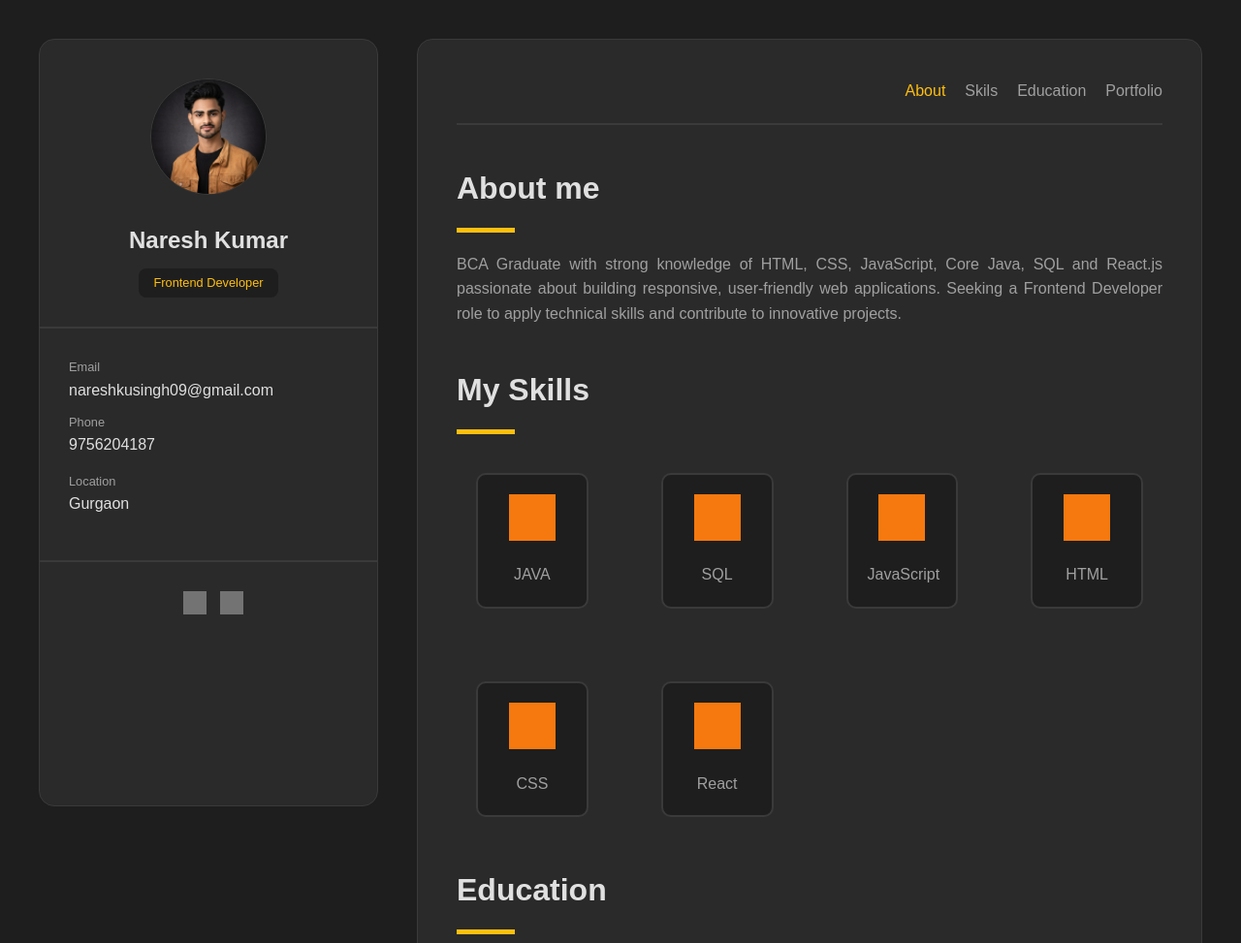
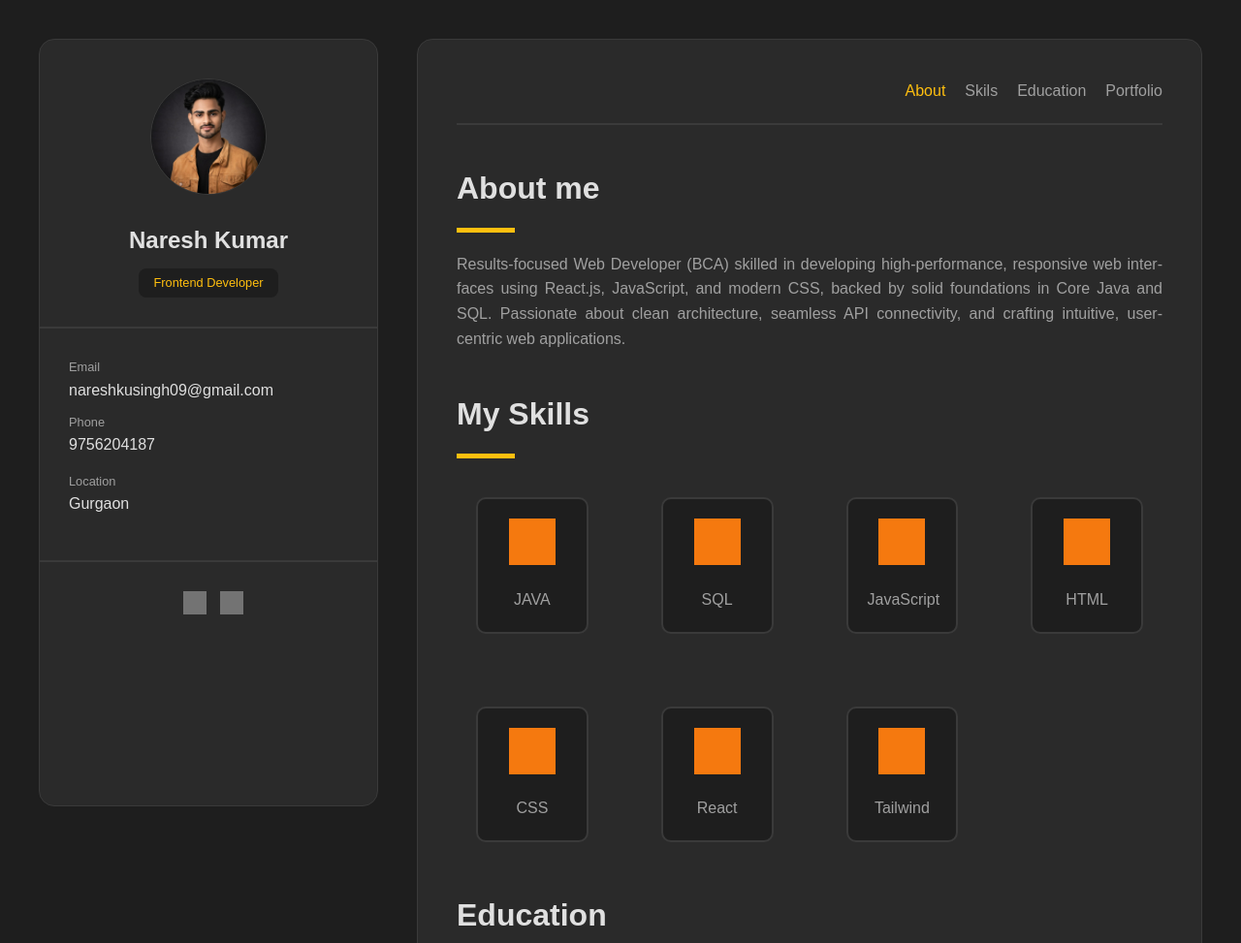
Before and after one commit to Nareshkusingh/Portfolio, a plain HTML site: page index.html in a window 1280 px wide. Shown: the top 973 px of the page at 97% size. Drawn offline with Linux system fonts and the light colour scheme; grey boxes are pictures that could not be loaded.

Commit message:
update portfolio

```diff
--- a/index.html
+++ b/index.html
@@ -50,8 +50,10 @@
     <div id="About">
         <h2 class="heading">About me</h2>
         <div class="line"></div>
-        <p class="content">BCA Graduate with strong knowledge of HTML, CSS, JavaScript, Core Java, SQL and React.js passionate about building responsive, user-friendly web applications. Seeking a
-Frontend Developer role to apply technical skills and contribute to innovative projects.</p>
+        <p class="content">Results-focused Web Developer (BCA) skilled in developing high-performance, responsive web inter-
+faces using React.js, JavaScript, and modern CSS, backed by solid foundations in Core Java and SQL.
+Passionate about clean architecture, seamless API connectivity, and crafting intuitive, user-centric
+web applications.</p>
     </div>
     <div id="Skils">
         <h2 class="heading">My Skills</h2>
@@ -81,6 +83,11 @@ Frontend Developer role to apply technical skills and contribute to innovative p
                 <img src="https://encrypted-tbn0.gstatic.com/images?q=tbn:ANd9GcRCc8fW1D5uXk9TCLbLM3Kui-GWCAGTNTVsUemaBla51g&s=10" alt="">
                 <h3>React</h3>
             </div>
+            <div class="item">
+                <img src="https://www.svgrepo.com/show/306831/tailwindcss.svg" alt="">
+                <h3>Tailwind</h3>
+            </div>
+
         </div>
     </div>
 
@@ -114,6 +121,14 @@ Frontend Developer role to apply technical skills and contribute to innovative p
         <div class="line"></div>
         <div class="project-container">
             <div class="project">
+                <img src="Primeq-Project.jpeg" alt="">
+                <div class="card">
+                    <h3>Business Website</h3>
+                    <p>Automotive quality consultancy platform showcasing IATF 16949, MACE audits, Core Tools, and advisory services.</p>
+                    <span>HTML</span><span>CSS</span><span>JAVASCRIPT</span>
+                </div>
+            </div>
+            <div class="project">
                 <img src="https://thumbs.dreamstime.com/b/breaking-news-media-announcement-social-concept-78546305.jpg" alt="">
                 <div class="card">
                     <h3>Daily-News Website</h3>
```
Also changed, not shown: Primeq-Project.jpeg (added), test.txt (added).
